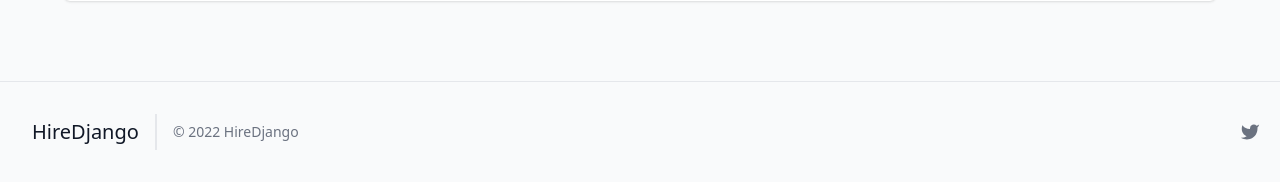
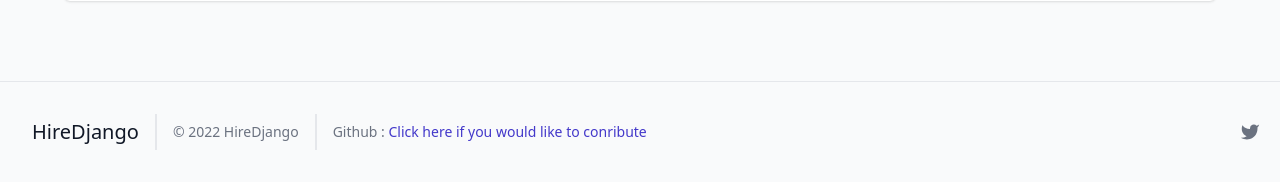
Before and after one commit to vacchiano/HireDjango, a Django app: page /about/ in a window 1280 px wide. Shown: the part 883-1065 px from the top of the page. Run offline with Django 4.2, Linux system fonts and the light colour scheme; some libraries are stand-ins or nearby versions.

Commit message:
added github link to sites footer with appropriate coloring to fit theme

```diff
--- a/jobs/templates/jobs/_base.html
+++ b/jobs/templates/jobs/_base.html
@@ -113,6 +113,8 @@
           </a>
           <p class="text-sm text-gray-500 sm:ml-4 sm:pl-4 sm:border-l-2 sm:border-gray-200 sm:py-2 sm:mt-0 mt-4">© 2022 HireDjango
           </p>
+          <p class="text-sm text-gray-500 sm:ml-4 sm:pl-4 sm:border-l-2 sm:border-gray-200 sm:py-2 sm:mt-0 mt-4">Github : <a class="text-indigo-700" href="https://github.com/vacchiano/HireDjango"> Click here if you would like to conribute</a>
+          </p>
           <span class="inline-flex sm:ml-auto sm:mt-0 mt-4 justify-center sm:justify-start">
             <a class="ml-3 text-gray-500 hover:text-black" target="_blank" href="https://www.twitter.com/domvacchiano">
               <svg fill="currentColor" stroke-linecap="round" stroke-linejoin="round" stroke-width="2" class="w-5 h-5" viewBox="0 0 24 24">
```
